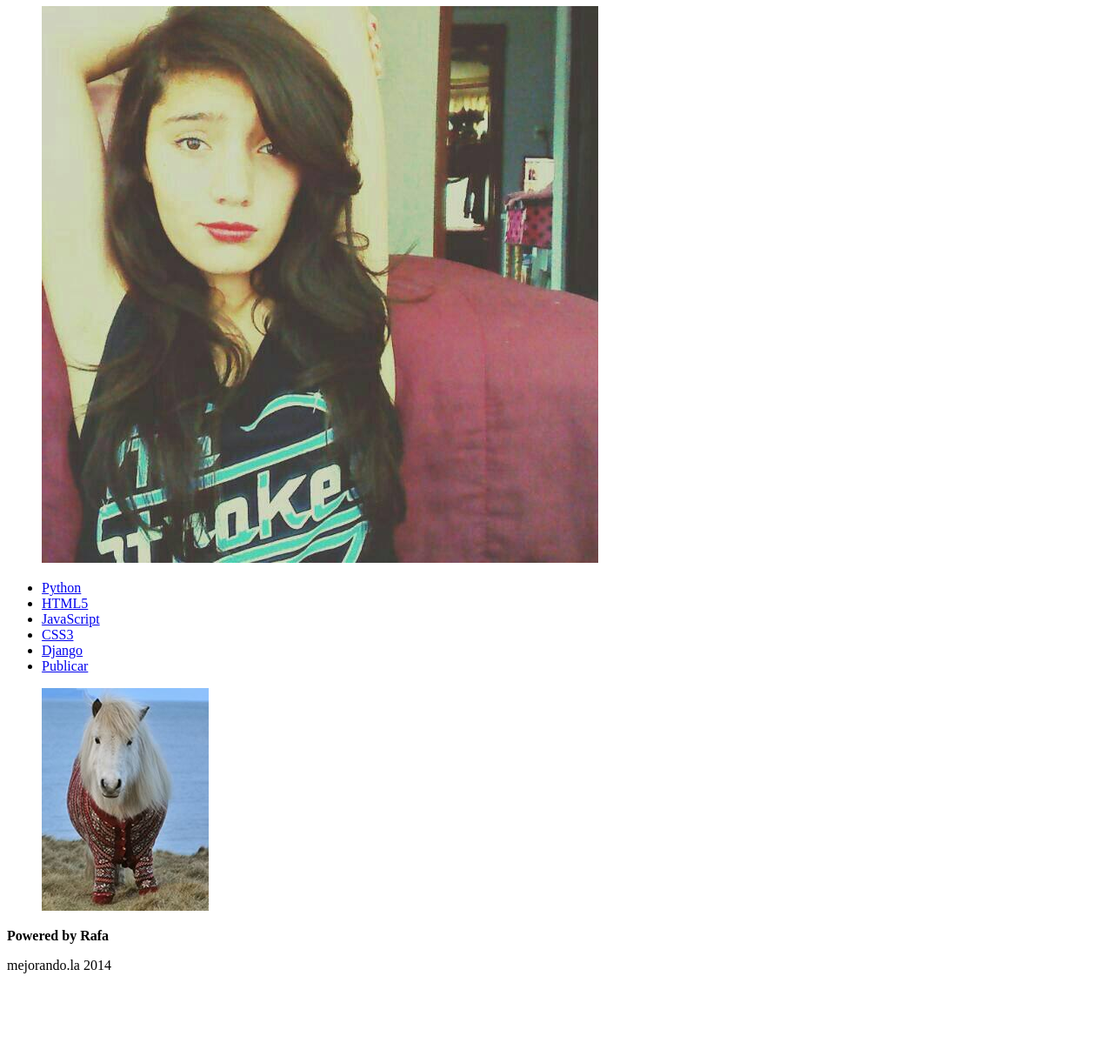
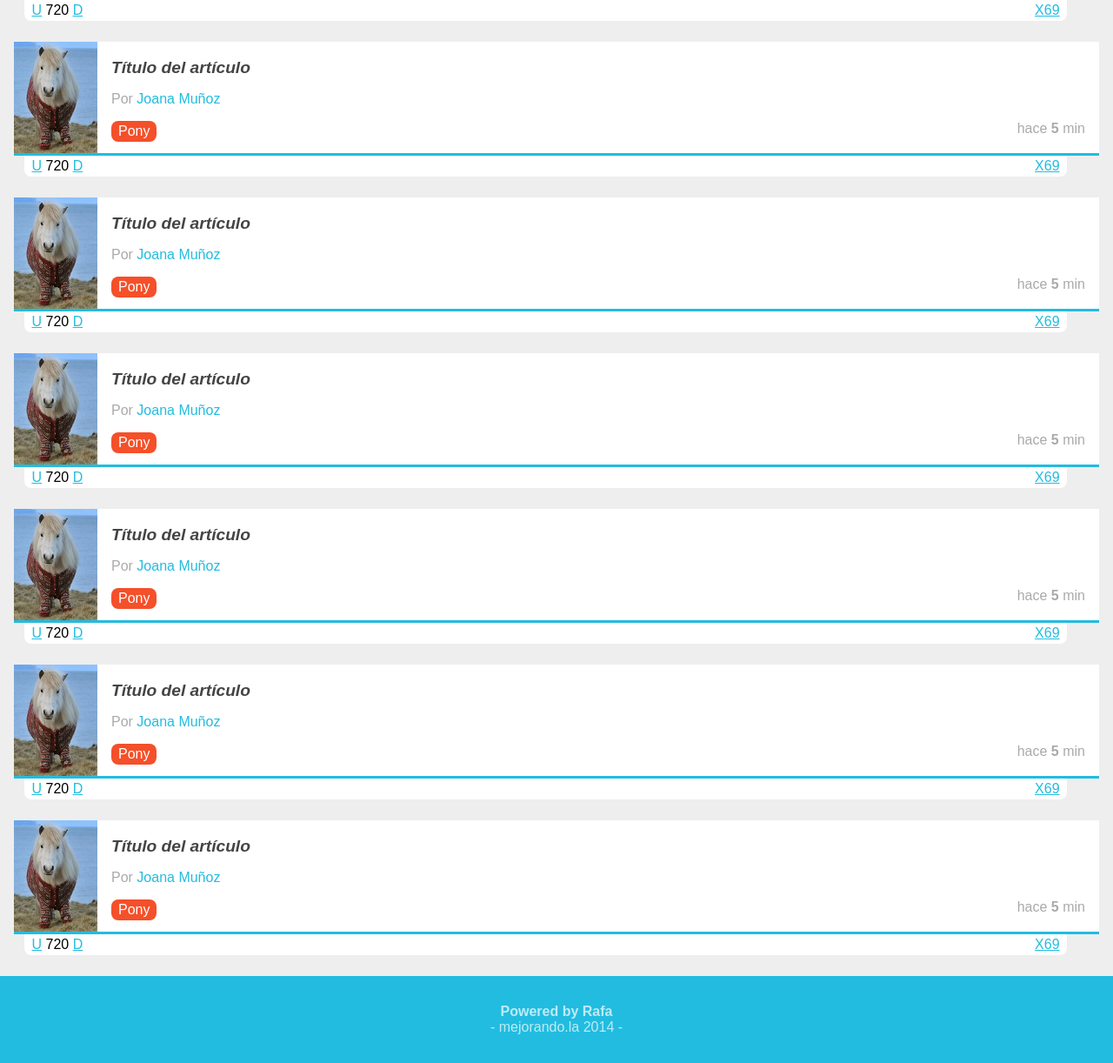
Before and after one commit to RafaMV6712/Puls2014, a plain HTML site: page index.html in a window 1280 px wide. Shown: the part 253-1475 px from the top of the page at 87% size. Before the commit the page ends 1388 px from the top, so only its background shows below. Drawn offline with Linux system fonts and the light colour scheme.

Commit message:
Commit de la 2da clase

```diff
--- /dev/null
+++ b/estilos.css
@@ -0,0 +1,180 @@
+a
+{
+	color: #22BCE0;
+}
+body
+{
+	background: #EEEEEE;
+	font-family: Arial;
+	font-size: 16px;
+}
+footer
+{
+	background: #22BCE0;
+	color: rgba(255,255,255,0.7);
+	padding: 1em;
+	text-align: center;
+}
+footer p:first-child
+{
+	margin-bottom: 0;
+}
+footer p:last-child
+{
+	margin-top: 0
+}
+
+footer p:last-child:before
+{
+	content: "- ";
+}
+footer p:last-child:after
+{
+	content: " -";
+}
+header
+{
+	background: #343b54;
+	color: white;
+	overflow: hidden;
+	padding: 0.5em;
+	position: relative;
+}
+header figure
+{
+	float: left;
+}
+header h1
+{
+	font-size: 1.2em;
+	font-weight: normal;
+	margin: 4px 70px 0 0;
+}
+header #avatar
+{
+	margin: 0.5em 0.5em 0 0;
+	position: absolute;
+	right: 0;
+	top: 0;
+}
+header #avatar img
+{
+	border-radius: 50%;
+	width: 55px;
+}
+header #logo img
+{
+	border-right: 1px solid white;
+	margin-right: 0.5em;
+	padding-right: 0.5em;
+	width: 52px;
+}
+nav
+{
+	background: #80BCA3;
+	box-shadow: rgba(0,0,0,0.5) 0px 0px 10px;
+	position: relative;
+}
+nav ul
+{
+	list-style: none;
+	margin: 0;
+	padding: 0;
+}
+nav ul li
+{
+	display: inline-block;
+	margin: 0 0.5em 0 0;
+}
+nav ul li a
+{
+	color: white;
+	display: block;
+	padding: 0.5em;
+	text-decoration: none;
+}
+nav ul #publicar_nav
+{
+	position: absolute;
+	right: 0;
+	top: -0.1em;
+}
+nav ul #publicar_nav a
+{
+	background: #22BCE0;
+	border-radius: 5px;
+	box-shadow: rgba(0,0,0,0.5) 5px 5px 20px;
+	font-style: italic;
+	padding: 0.6em 0.8em;
+	text-shadow: rgba(0,0,0,0.5) 5px 5px 20px;
+}
+#contenido
+{
+	margin: 1em;
+}
+#contenido .item
+{
+	background: white;
+	border-bottom: 3px solid #22BCE0;
+	margin-bottom: 3em;
+	min-height: 128px;
+	position: relative;
+}
+#contenido .item .autor_item
+{
+	color: #AAA;
+}
+#contenido .item .datos_item
+{
+	margin: 1em 1em 0 0;
+}
+#contenido .item .datos_item .fecha_item
+{
+	color: #AAA;
+	float: right;
+}
+#contenido .item .datos_item .tag_item
+{
+	background: #F4502A;
+	border-radius: 0.5em;
+	color: white;
+	display: inline-block;
+	padding: 0.2em 0.5em;
+	text-decoration: none;
+}
+#contenido .item .imagen_item
+{
+	float: left;
+	margin-right: 1em
+}
+#contenido .item .imagen_item  img
+{
+	width: 96px;
+}
+#contenido .item .titulo_item
+{
+	font-size: 1.2em;
+	font-style: italic;
+
+	padding: 1em 1em 0 0;
+}
+#contenido .item .titulo_item a
+{
+	color: #444;
+	text-decoration: none;
+}
+#contenido .item .votacion
+{
+	background: white;
+	border-radius: 0 0 0.5em 0.5em;
+	left: 1%;
+	margin-top: 3px;
+	padding: 0.2em 0.5em;
+	position: absolute;
+	right: 3%;
+	top: 100%;
+}
+#contenido .item .votacion .comentarios_item, #contenido .item .votacion .guardar_item
+{
+	float: right;
+}
--- a/index.html
+++ b/index.html
@@ -2,8 +2,10 @@
 <html lang="es">
 <head>
 	<meta charset="utf-8" />
-	<meta description="Poryecto de la primera generación 2014 del curso de diseño WEB online" />
+	<meta name="description" content="Poryecto de la primera generación 2014 del curso de diseño WEB online" />
 	<title>Puls2014: Comunidad de personas atractivas y sexys</title>
+	<link rel="stylesheet" href="normalize.css">
+	<link rel="stylesheet" type="text/css" href="estilos.css">
 </head>
 <body>
 	<header>
@@ -34,8 +36,185 @@
 			<figure class="imagen_item">
 				<img src="imagen.jpg" />
 			</figure>
+			<h2 class="titulo_item">
+				<a href="#">
+					Título del artículo
+				</a>
+			</h2>
+			<div class="autor_item">
+				Por <a>Joana Muñoz</a>
+			</div>
+			<div class="datos_item">
+				<a href="#" class="tag_item">Pony</a>
+				<span  class="fecha_item">
+					hace <strong>5</strong> min
+				</span>
+			</div>
+			<div class="votacion">
+				<a href="#" class="up">U</a>
+					720
+				<a href="#" class="down">D</a>
+				<a href="#" class="comentarios_item">69</a>
+				<a href="#" class="guardar_item">X</a>
+			</div>
+		</article>
+				<article class="item">
+			<figure class="imagen_item">
+				<img src="imagen.jpg" />
+			</figure>
+			<h2 class="titulo_item">
+				<a href="#">
+					Título del artículo
+				</a>
+			</h2>
+			<div class="autor_item">
+				Por <a>Joana Muñoz</a>
+			</div>
+			<div class="datos_item">
+				<a href="#" class="tag_item">Pony</a>
+				<span  class="fecha_item">
+					hace <strong>5</strong> min
+				</span>
+			</div>
+			<div class="votacion">
+				<a href="#" class="up">U</a>
+					720
+				<a href="#" class="down">D</a>
+				<a href="#" class="comentarios_item">69</a>
+				<a href="#" class="guardar_item">X</a>
+			</div>
+		</article>
+				<article class="item">
+			<figure class="imagen_item">
+				<img src="imagen.jpg" />
+			</figure>
+			<h2 class="titulo_item">
+				<a href="#">
+					Título del artículo
+				</a>
+			</h2>
+			<div class="autor_item">
+				Por <a>Joana Muñoz</a>
+			</div>
+			<div class="datos_item">
+				<a href="#" class="tag_item">Pony</a>
+				<span  class="fecha_item">
+					hace <strong>5</strong> min
+				</span>
+			</div>
+			<div class="votacion">
+				<a href="#" class="up">U</a>
+					720
+				<a href="#" class="down">D</a>
+				<a href="#" class="comentarios_item">69</a>
+				<a href="#" class="guardar_item">X</a>
+			</div>
+		</article>
+				<article class="item">
+			<figure class="imagen_item">
+				<img src="imagen.jpg" />
+			</figure>
+			<h2 class="titulo_item">
+				<a href="#">
+					Título del artículo
+				</a>
+			</h2>
+			<div class="autor_item">
+				Por <a>Joana Muñoz</a>
+			</div>
+			<div class="datos_item">
+				<a href="#" class="tag_item">Pony</a>
+				<span  class="fecha_item">
+					hace <strong>5</strong> min
+				</span>
+			</div>
+			<div class="votacion">
+				<a href="#" class="up">U</a>
+					720
+				<a href="#" class="down">D</a>
+				<a href="#" class="comentarios_item">69</a>
+				<a href="#" class="guardar_item">X</a>
+			</div>
+		</article>
+				<article class="item">
+			<figure class="imagen_item">
+				<img src="imagen.jpg" />
+			</figure>
+			<h2 class="titulo_item">
+				<a href="#">
+					Título del artículo
+				</a>
+			</h2>
+			<div class="autor_item">
+				Por <a>Joana Muñoz</a>
+			</div>
+			<div class="datos_item">
+				<a href="#" class="tag_item">Pony</a>
+				<span  class="fecha_item">
+					hace <strong>5</strong> min
+				</span>
+			</div>
+			<div class="votacion">
+				<a href="#" class="up">U</a>
+					720
+				<a href="#" class="down">D</a>
+				<a href="#" class="comentarios_item">69</a>
+				<a href="#" class="guardar_item">X</a>
+			</div>
+		</article>
+				<article class="item">
+			<figure class="imagen_item">
+				<img src="imagen.jpg" />
+			</figure>
+			<h2 class="titulo_item">
+				<a href="#">
+					Título del artículo
+				</a>
+			</h2>
+			<div class="autor_item">
+				Por <a>Joana Muñoz</a>
+			</div>
+			<div class="datos_item">
+				<a href="#" class="tag_item">Pony</a>
+				<span  class="fecha_item">
+					hace <strong>5</strong> min
+				</span>
+			</div>
+			<div class="votacion">
+				<a href="#" class="up">U</a>
+					720
+				<a href="#" class="down">D</a>
+				<a href="#" class="comentarios_item">69</a>
+				<a href="#" class="guardar_item">X</a>
+			</div>
+		</article>
+				<article class="item">
+			<figure class="imagen_item">
+				<img src="imagen.jpg" />
+			</figure>
+			<h2 class="titulo_item">
+				<a href="#">
+					Título del artículo
+				</a>
+			</h2>
+			<div class="autor_item">
+				Por <a>Joana Muñoz</a>
+			</div>
+			<div class="datos_item">
+				<a href="#" class="tag_item">Pony</a>
+				<span  class="fecha_item">
+					hace <strong>5</strong> min
+				</span>
+			</div>
+			<div class="votacion">
+				<a href="#" class="up">U</a>
+					720
+				<a href="#" class="down">D</a>
+				<a href="#" class="comentarios_item">69</a>
+				<a href="#" class="guardar_item">X</a>
+			</div>
+		</article>
 
-		</article>
 	</section>
 	<footer>
 		<p>
```
Also changed, not shown: normalize.css (added).
